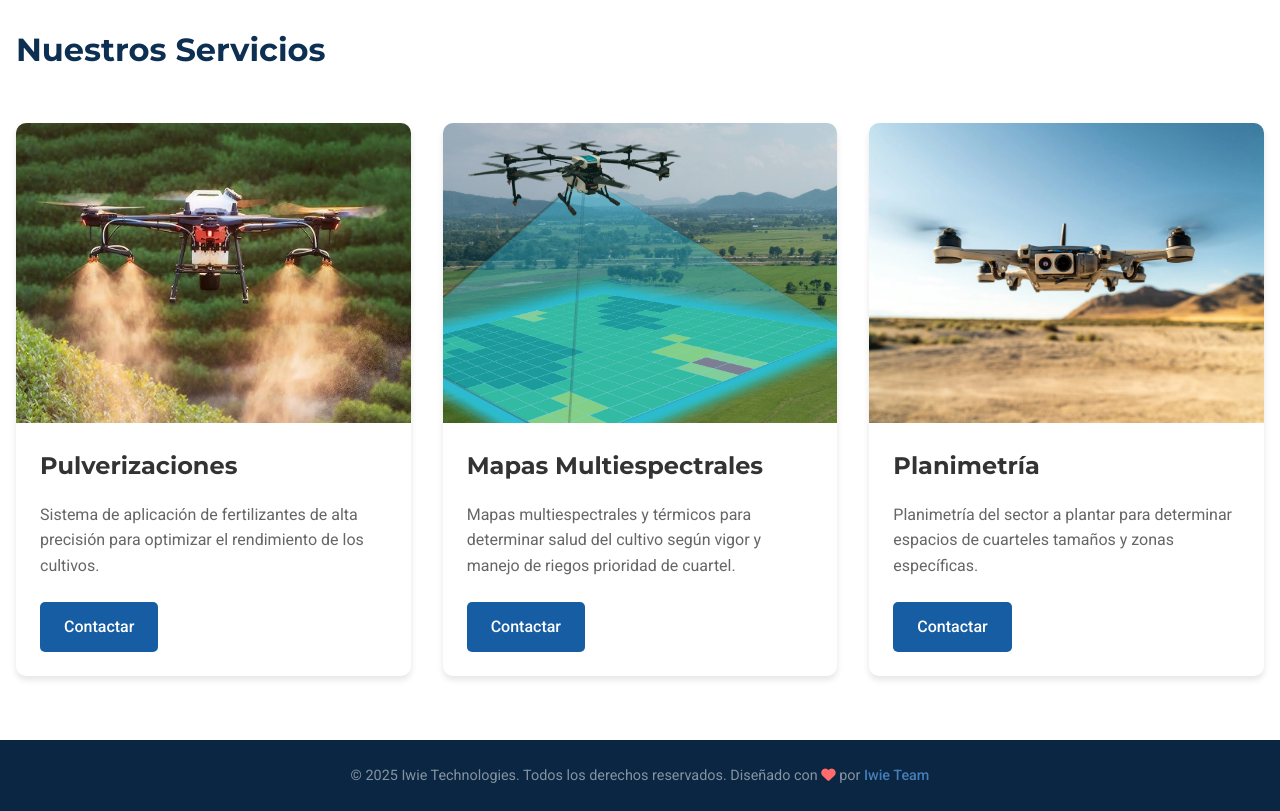
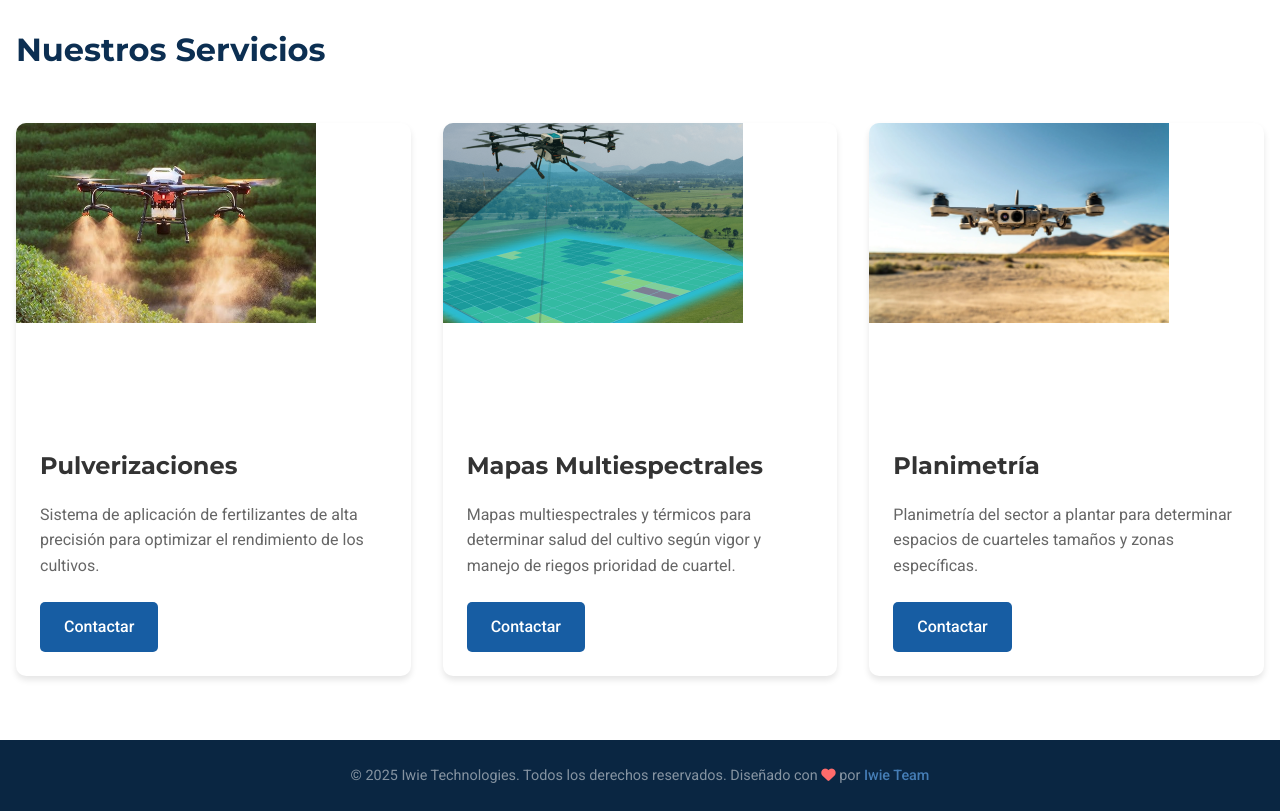
Before and after one commit to AlejandroLiinares/IwieDrones, a React (Vite) app: page /agricultural in a window 1280 px wide. Shown: the part 1120-1931 px from the top of the page. Built offline with nearby package versions, Linux system fonts and the light colour scheme.

Commit message:
Lazy loading update

```diff
--- a/package.json
+++ b/package.json
@@ -15,6 +15,8 @@
     "@fortawesome/react-fontawesome": "^0.2.0",
     "react": "^18.2.0",
     "react-dom": "^18.2.0",
+    "react-intersection-observer": "^9.16.0",
+    "react-lazy-load-image-component": "^1.6.3",
     "react-router-dom": "^6.14.1",
     "react-slick": "^0.29.0",
     "slick-carousel": "^1.8.1"
--- a/src/components/Drone/Drone.jsx
+++ b/src/components/Drone/Drone.jsx
@@ -1,6 +1,7 @@
 import { useState, useCallback, useRef } from 'react';
 import './Drone.css';
 import DroneFiltro from './DroneFiltro/DroneFiltro';
+import OptimizedImage from '../UI/OptimizedImage/OptimizedImage';
 
 function Drone() {
     const dronesSliderRef = useRef(null);
@@ -93,7 +94,13 @@ function Drone() {
                         <div className="drones-slider" ref={dronesSliderRef}>
                             {filteredDrones.map((drone, index) => (
                                 <div key={index} className="drone-item">
-                                    <img src={drone.image} alt={`Drone ${drone.title}`} className={drone.title === 'H32X' ? 'drone-image h32x-image' : 'drone-image'} />
+                                    <OptimizedImage
+                                        src={drone.image}
+                                        alt={`Drone ${drone.title}`}
+                                        width={280}
+                                        height={200}
+                                        className={drone.title === 'H32X' ? 'drone-image h32x-image' : 'drone-image'}
+                                    />
                                     <h3 className="drone-title">{drone.title}</h3>
                                     <p className="drone-summary">{drone.summary}</p>
                                     <button
--- a/src/components/Servicios/Agricultural/Agricultural.jsx
+++ b/src/components/Servicios/Agricultural/Agricultural.jsx
@@ -1,12 +1,13 @@
 import React from 'react';
 import { Link } from 'react-router-dom';
 import './Agricultural.css';
+import OptimizedImage from '../../UI/OptimizedImage/OptimizedImage';
 
 // Componente para tarjetas de servicios agrícolas
 const ServiceCard = ({ image, title, description }) => (
   <div className="service-card">
     <div className="service-image">
-      <img src={image} alt={title} />
+      <OptimizedImage src={image} alt={title} width={300} height={200} />
     </div>
     <div className="service-content">
       <h3>{title}</h3>
--- /dev/null
+++ b/src/components/UI/OptimizedImage/OptimizedImage.jsx
@@ -0,0 +1,28 @@
+import React from 'react';
+import { LazyLoadImage } from 'react-lazy-load-image-component';
+import 'react-lazy-load-image-component/src/effects/blur.css';
+
+const OptimizedImage = ({ src, alt, width, height, className, ...props }) => {
+  const getSrcSet = (baseSrc) => {
+    const sizes = ['250w', '500w', '750w', '1000w'];
+    return sizes.map(size => {
+      const [width, unit] = size.split('w');
+      return `${baseSrc}?w=${width}${unit}`;
+    }).join(', ');
+  };
+
+  return (
+    <LazyLoadImage
+      src={src}
+      alt={alt}
+      width={width}
+      height={height}
+      className={className}
+      effect="blur"
+      srcSet={getSrcSet(src)}
+      {...props}
+    />
+  );
+};
+
+export default OptimizedImage;
```
Also changed, not shown: src/config/lazyLoading.js (added, +13 -0 lines), 1 other file (tests, documents, lock files or other folders).
